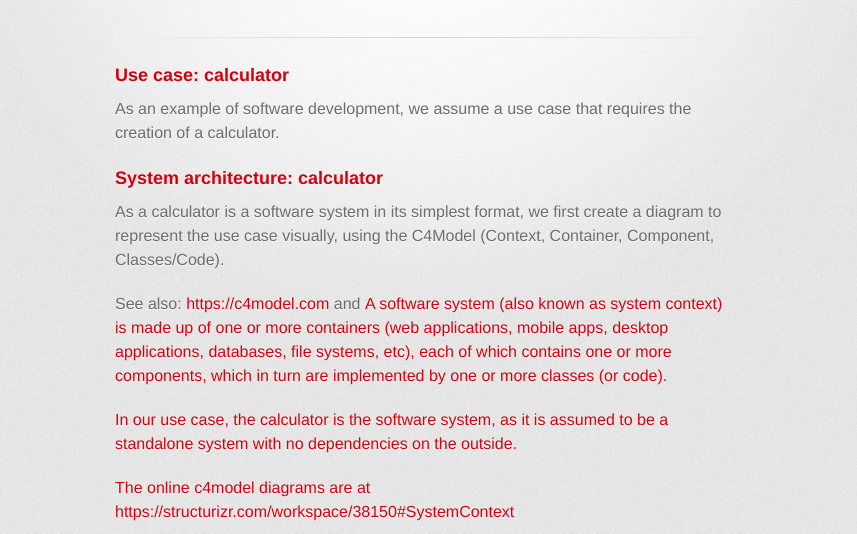
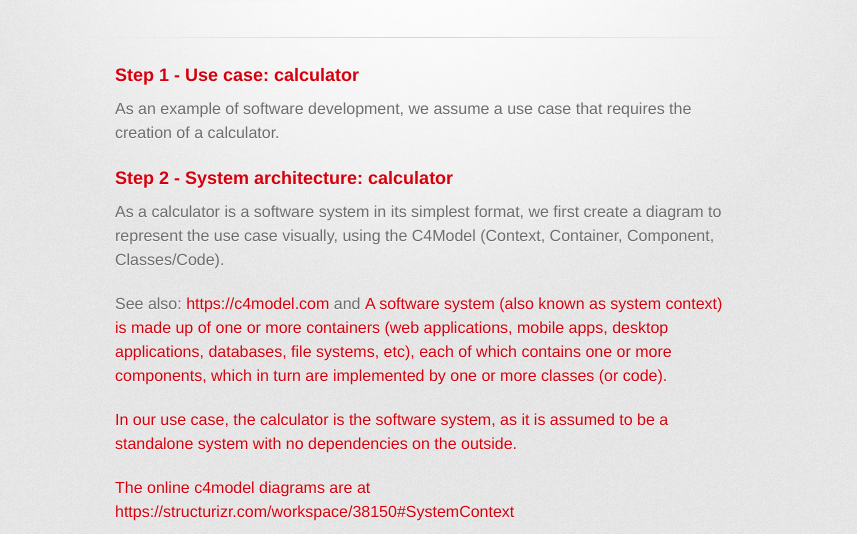
Before and after one commit to vanHeemstraSystems/vanheemstrasystems.github.io, a plain HTML site: page index.html in a window 1280 px wide. Shown: the part 266-800 px from the top of the page, without its empty margins (215-1072 px from the left). Drawn offline with Linux system fonts and the light colour scheme; a web font is replaced by a local one.

Commit message:
Modify headings with step  numbers

```diff
--- a/index.html
+++ b/index.html
@@ -31,13 +31,13 @@
         <section id="main_content">
 
         <h3>
-          <a id="use-case-calculator" class="anchor" href="#use-case-calculator" aria-hidden="true"><span class="octicon octicon-link"></span></a>Use case: calculator</h3>
+          <a id="use-case-calculator" class="anchor" href="#use-case-calculator" aria-hidden="true"><span class="octicon octicon-link"></span></a>Step 1 - Use case: calculator</h3>
 
           <p>As an example of software development, we assume a use case that requires the creation of a calculator.</p>
         <h3>
 
         <h3>
-          <a id="system-architecture-calculator" class="anchor" href="#system-architecture-calculator" aria-hidden="true"><span class="octicon octicon-link"></span></a>System architecture: calculator</h3>
+          <a id="system-architecture-calculator" class="anchor" href="#system-architecture-calculator" aria-hidden="true"><span class="octicon octicon-link"></span></a>Step 2 - System architecture: calculator</h3>
 
           <p>As a calculator is a software system in its simplest format, we first create a diagram to represent the use case visually, using the C4Model (Context, Container, Component, Classes/Code).</p>
           <p>See also: <a href="https://c4model.com">https://c4model.com</a> and <a href="https://c4model.com and https://github.com/willem-vanheemstrasystems/c4model-headstart</a></p>
```
